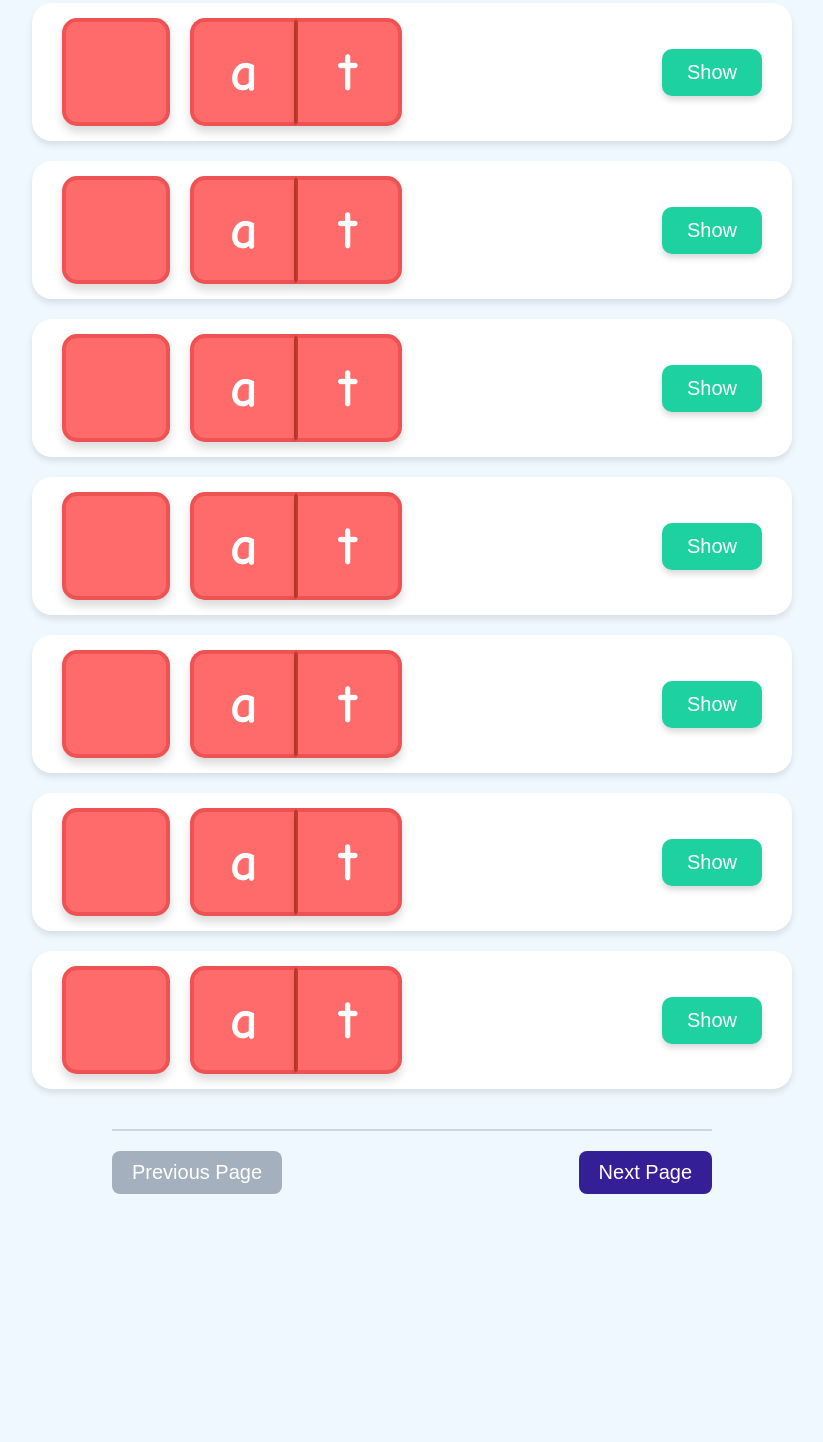
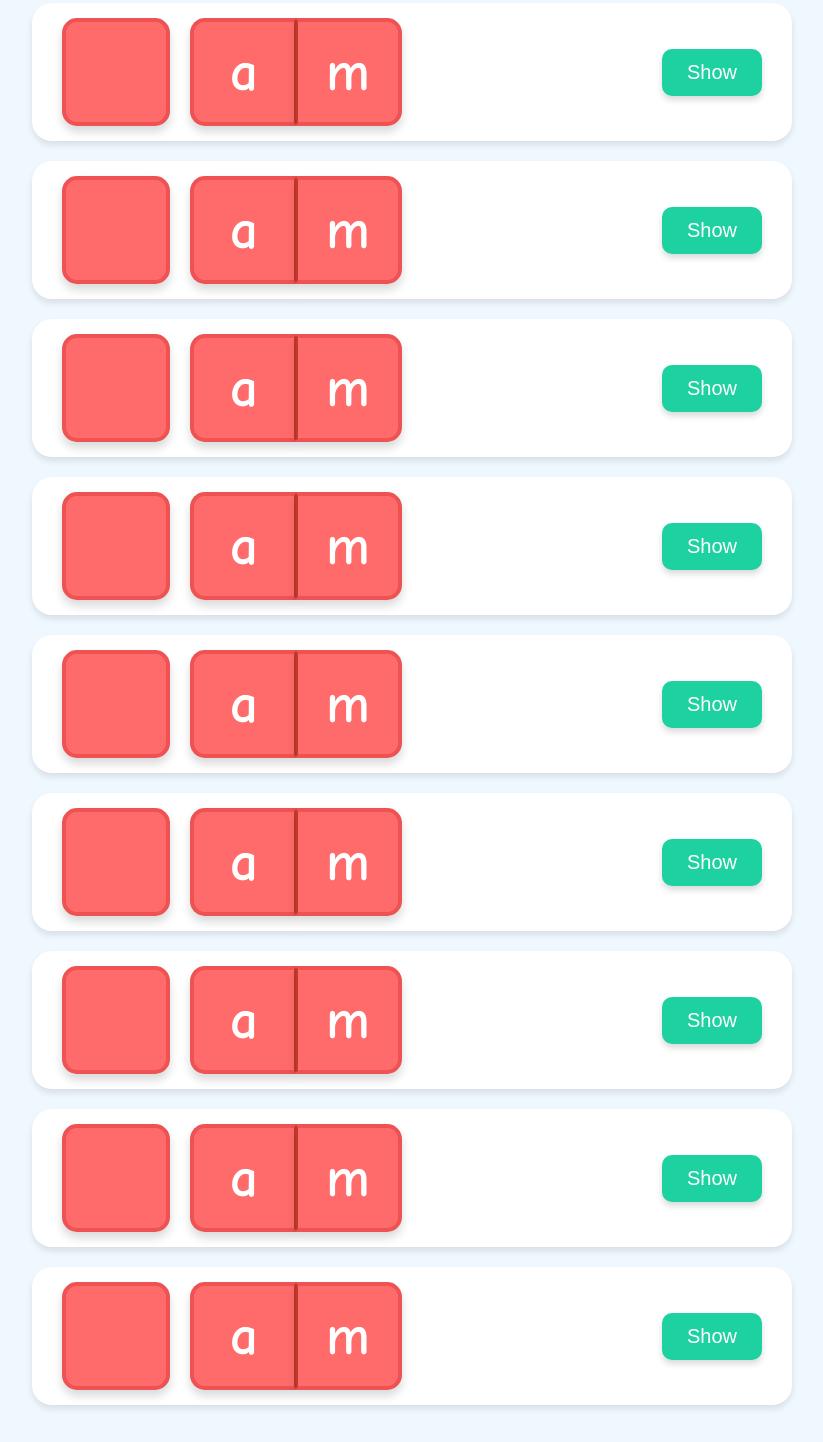
Before and after one commit to yousufeco-web/letter-sound-X, a plain HTML site: page index.html in a window 1280 px wide. Shown: the part 196-1638 px from the top of the page, without its empty margins (228-1051 px from the left). Before the commit the page ends 1410 px from the top, so only its background shows below. Drawn offline with Linux system fonts and the light colour scheme.

Commit message:
Update index.html

```diff
--- a/index.html
+++ b/index.html
@@ -344,6 +344,119 @@
         <div class="word-row">
             <div style="display: flex; gap: 20px; align-items: center;">
                 <div class="box" onclick="playSoundFile('b')"></div>
+                <div class="touching-boxes" onclick="playSoundFile('am')">
+                    <div class="box">a</div>
+                    <div class="box">m</div>
+                </div>
+            </div>
+            <button class="action-btn" onclick="revealAndSpeak('word-am-1', 'bam')">Show</button>
+            <h1 id="word-am-1" class="revealed-word" onclick="speakText('bam')">bam</h1>
+        </div>
+
+        <div class="word-row">
+            <div style="display: flex; gap: 20px; align-items: center;">
+                <div class="box" onclick="playSoundFile('c')"></div>
+                <div class="touching-boxes" onclick="playSoundFile('am')">
+                    <div class="box">a</div>
+                    <div class="box">m</div>
+                </div>
+            </div>
+            <button class="action-btn" onclick="revealAndSpeak('word-am-2', 'cam')">Show</button>
+            <h1 id="word-am-2" class="revealed-word" onclick="speakText('cam')">cam</h1>
+        </div>
+
+        <div class="word-row">
+            <div style="display: flex; gap: 20px; align-items: center;">
+                <div class="box" onclick="playSoundFile('d')"></div>
+                <div class="touching-boxes" onclick="playSoundFile('am')">
+                    <div class="box">a</div>
+                    <div class="box">m</div>
+                </div>
+            </div>
+            <button class="action-btn" onclick="revealAndSpeak('word-am-3', 'dam')">Show</button>
+            <h1 id="word-am-3" class="revealed-word" onclick="speakText('dam')">dam</h1>
+        </div>
+
+        <div class="word-row">
+            <div style="display: flex; gap: 20px; align-items: center;">
+                <div class="box" onclick="playSoundFile('h')"></div>
+                <div class="touching-boxes" onclick="playSoundFile('am')">
+                    <div class="box">a</div>
+                    <div class="box">m</div>
+                </div>
+            </div>
+            <button class="action-btn" onclick="revealAndSpeak('word-am-4', 'ham')">Show</button>
+            <h1 id="word-am-4" class="revealed-word" onclick="speakText('ham')">ham</h1>
+        </div>
+
+        <div class="word-row">
+            <div style="display: flex; gap: 20px; align-items: center;">
+                <div class="box" onclick="playSoundFile('j')"></div>
+                <div class="touching-boxes" onclick="playSoundFile('am')">
+                    <div class="box">a</div>
+                    <div class="box">m</div>
+                </div>
+            </div>
+            <button class="action-btn" onclick="revealAndSpeak('word-am-5', 'jam')">Show</button>
+            <h1 id="word-am-5" class="revealed-word" onclick="speakText('jam')">jam</h1>
+        </div>
+
+        <div class="word-row">
+            <div style="display: flex; gap: 20px; align-items: center;">
+                <div class="box" onclick="playSoundFile('p')"></div>
+                <div class="touching-boxes" onclick="playSoundFile('am')">
+                    <div class="box">a</div>
+                    <div class="box">m</div>
+                </div>
+            </div>
+            <button class="action-btn" onclick="revealAndSpeak('word-am-6', 'pam')">Show</button>
+            <h1 id="word-am-6" class="revealed-word" onclick="speakText('pam')">pam</h1>
+        </div>
+
+        <div class="word-row">
+            <div style="display: flex; gap: 20px; align-items: center;">
+                <div class="box" onclick="playSoundFile('r')"></div>
+                <div class="touching-boxes" onclick="playSoundFile('am')">
+                    <div class="box">a</div>
+                    <div class="box">m</div>
+                </div>
+            </div>
+            <button class="action-btn" onclick="revealAndSpeak('word-am-7', 'ram')">Show</button>
+            <h1 id="word-am-7" class="revealed-word" onclick="speakText('ram')">ram</h1>
+        </div>
+
+        <div class="word-row">
+            <div style="display: flex; gap: 20px; align-items: center;">
+                <div class="box" onclick="playSoundFile('s')"></div>
+                <div class="touching-boxes" onclick="playSoundFile('am')">
+                    <div class="box">a</div>
+                    <div class="box">m</div>
+                </div>
+            </div>
+            <button class="action-btn" onclick="revealAndSpeak('word-am-8', 'sam')">Show</button>
+            <h1 id="word-am-8" class="revealed-word" onclick="speakText('sam')">sam</h1>
+        </div>
+
+        <div class="word-row">
+            <div style="display: flex; gap: 20px; align-items: center;">
+                <div class="box" onclick="playSoundFile('y')"></div>
+                <div class="touching-boxes" onclick="playSoundFile('am')">
+                    <div class="box">a</div>
+                    <div class="box">m</div>
+                </div>
+            </div>
+            <button class="action-btn" onclick="revealAndSpeak('word-am-9', 'yam')">Show</button>
+            <h1 id="word-am-9" class="revealed-word" onclick="speakText('yam')">yam</h1>
+        </div>
+    </div>
+
+    <div id="page2" class="page">
+        <h1 class="main-title">Guess Me Game</h1>
+        <p class="instruction">Tap on the boxes and say the word by blending.</p>
+
+        <div class="word-row">
+            <div style="display: flex; gap: 20px; align-items: center;">
+                <div class="box" onclick="playSoundFile('b')"></div>
                 <div class="touching-boxes" onclick="playSoundFile('at')">
                     <div class="box">a</div>
                     <div class="box">t</div>
@@ -426,7 +539,7 @@
         </div>
     </div>
 
-    <div id="page2" class="page">
+    <div id="page3" class="page">
         <h1 class="main-title">Guess Me Game</h1>
         <img src="queen.png" class="shared-image" alt="queen">
         <div class="question-block">
@@ -445,7 +558,7 @@
         </div>
     </div>
 
-    <div id="page3" class="page">
+    <div id="page4" class="page">
         <h1 class="main-title">Examples</h1>
         <img src="queen.png" class="shared-image" alt="queen">
 
@@ -486,7 +599,7 @@
         </div>
     </div>
 
-    <div id="page4" class="page">
+    <div id="page5" class="page">
         <h1 class="main-title">Guess Me Game</h1>
         <p class="instruction">Tap on the boxes and say the word by blending.</p>
 
@@ -551,7 +664,7 @@
         </div>
     </div>
 
-    <div id="page5" class="page">
+    <div id="page6" class="page">
         <h1 class="main-title">Guess Me Game</h1>
         <img src="boy.png" class="shared-image" alt="boy">
         <div class="question-block">
@@ -570,7 +683,7 @@
         </div>
     </div>
 
-    <div id="page6" class="page">
+    <div id="page7" class="page">
         <h1 class="main-title">Examples</h1>
         <img src="boy.png" class="shared-image" alt="boy">
 
@@ -605,7 +718,7 @@
         </div>
     </div>
 
-    <div id="page7" class="page">
+    <div id="page8" class="page">
         <h1 class="main-title">Guess Me Game</h1>
         <img src="toy.png" class="shared-image" alt="toy">
         <div class="question-block">
@@ -624,7 +737,7 @@
         </div>
     </div>
 
-    <div id="page8" class="page">
+    <div id="page9" class="page">
         <h1 class="main-title">Examples</h1>
         <img src="toy.png" class="shared-image" alt="toy">
 
@@ -668,7 +781,7 @@
 
     <script>
         let currentPage = 1;
-        const totalPages = 8; /* Updated the total page count to 8 */
+        const totalPages = 9; /* Updated to 9 pages */
 
         function changePage(direction) {
             document.getElementById(`page${currentPage}`).classList.remove('active');
```
